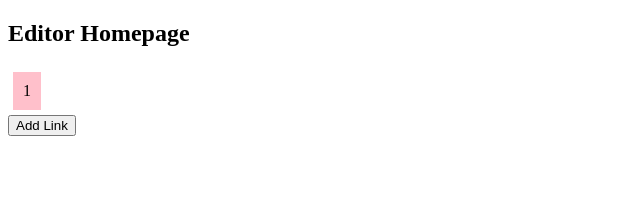
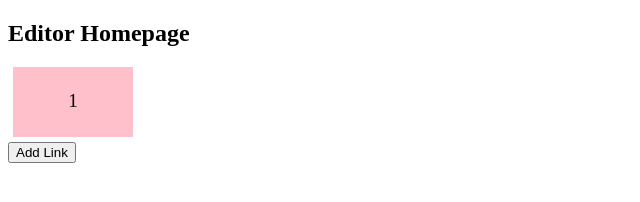
Before and after one commit to Kamalaysayan/seredate, a plain HTML site: page editor.html in a window 1280 px wide. Shown: the whole page, without its empty margins (0-640 px from the left). Drawn offline with Linux system fonts and the light colour scheme.

Commit message:
pink container pad

```diff
--- a/editor.html
+++ b/editor.html
@@ -10,6 +10,15 @@
             margin: 5px;
             display: inline-block;
             cursor: pointer;
+            /* Added styles to ensure elements are visible */
+            width: 100px; /* Set a specific width */
+            height: 50px; /* Set a specific height */
+            font-size: 1.2em; /* Adjust font size if needed */
+            line-height: 1.5; /* Adjust line height for vertical centering */
+            text-align: center; /* Center the text within the container */
+            display: flex; /* Use flexbox for centering */
+            align-items: center; /* Vertically center content */
+            justify-content: center; /* Horizontally center content */
         }
 
         #done-button {
```
